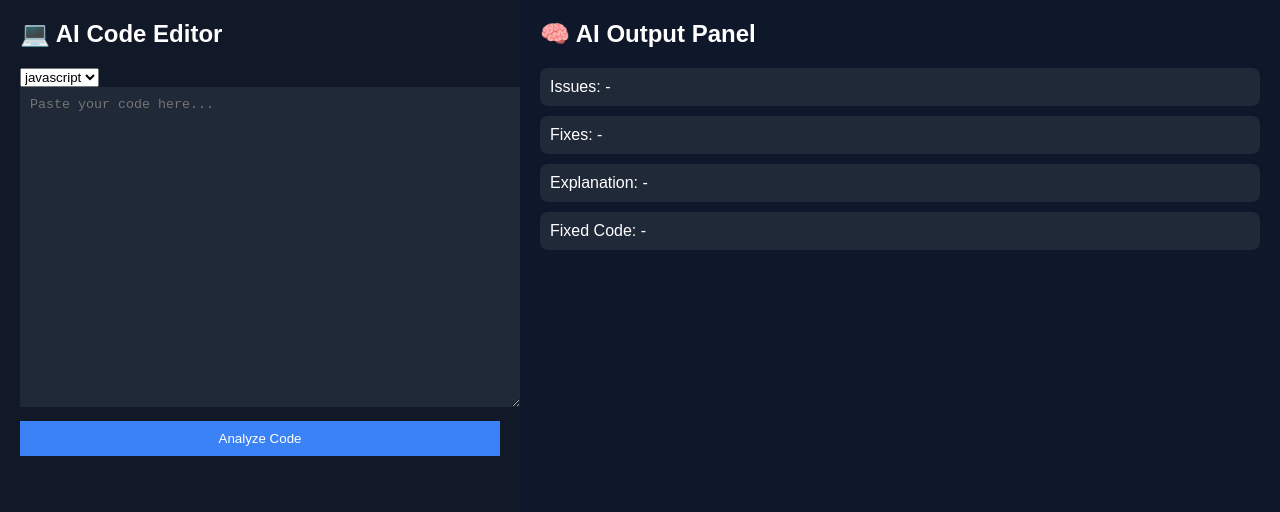
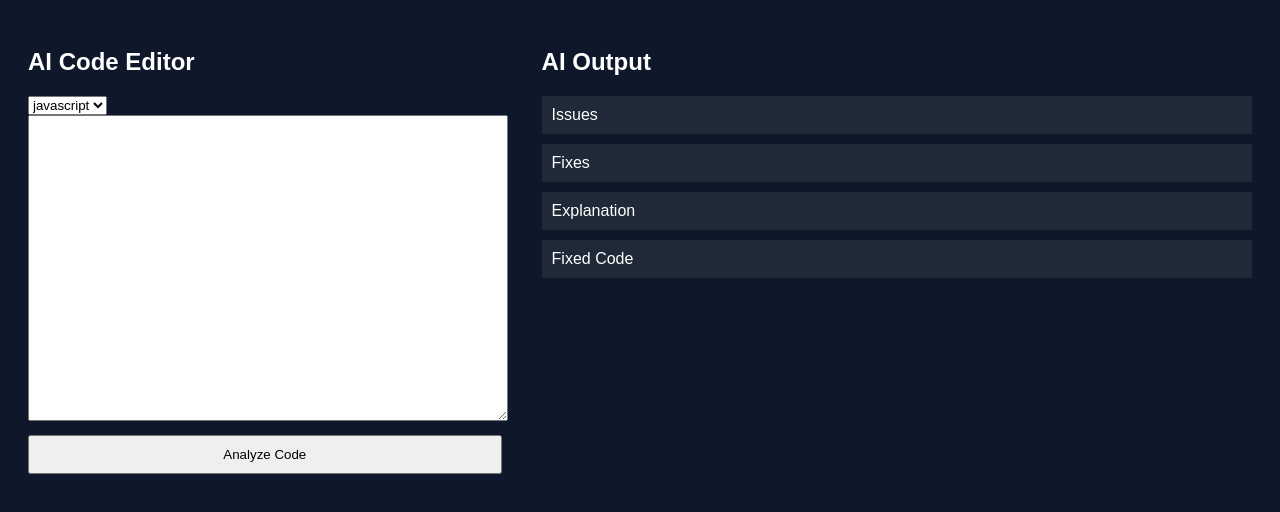
Before and after one commit to saifihaji3765-cmd/AI-Programming-Ecosystem-, a website: page public/index.html in a window 1280 px wide. Drawn offline with Linux system fonts and the light colour scheme.

Commit message:
Update index.html

```diff
--- a/public/index.html
+++ b/public/index.html
@@ -1,64 +1,20 @@
 <!DOCTYPE html>
 <html>
 <head>
-  <title>AI Dev Mentor Ultra</title>
+  <title>AI Code Debugger Pro</title>
   <style>
-    body {
-      margin: 0;
-      font-family: Arial;
-      background: #0f172a;
-      color: white;
-      display: flex;
-      height: 100vh;
-    }
-
-    .left {
-      width: 40%;
-      padding: 20px;
-      background: #111827;
-    }
-
-    .right {
-      width: 60%;
-      padding: 20px;
-      overflow-y: scroll;
-    }
-
-    textarea {
-      width: 100%;
-      height: 300px;
-      background: #1f2937;
-      color: white;
-      border: none;
-      padding: 10px;
-    }
-
-    button {
-      width: 100%;
-      padding: 10px;
-      margin-top: 10px;
-      background: #3b82f6;
-      color: white;
-      border: none;
-      cursor: pointer;
-    }
-
-    .box {
-      background: #1f2937;
-      padding: 10px;
-      margin-bottom: 10px;
-      border-radius: 8px;
-    }
-
-    h2 {
-      margin-top: 0;
-    }
+    body { font-family: Arial; background:#0f172a; color:white; display:flex; }
+    .left { width:40%; padding:20px; }
+    .right { width:60%; padding:20px; }
+    textarea { width:100%; height:300px; }
+    button { width:100%; padding:10px; margin-top:10px; }
+    .box { background:#1f2937; padding:10px; margin-bottom:10px; }
   </style>
 </head>
 <body>
 
 <div class="left">
-  <h2>💻 AI Code Editor</h2>
+  <h2>AI Code Editor</h2>
 
   <select id="lang">
     <option>javascript</option>
@@ -67,22 +23,22 @@
     <option>cpp</option>
   </select>
 
-  <textarea id="code" placeholder="Paste your code here..."></textarea>
+  <textarea id="code"></textarea>
 
-  <button onclick="analyze()">Analyze Code</button>
+  <button onclick="run()">Analyze Code</button>
 </div>
 
 <div class="right">
-  <h2>🧠 AI Output Panel</h2>
+  <h2>AI Output</h2>
 
-  <div class="box" id="issues">Issues: -</div>
-  <div class="box" id="fixes">Fixes: -</div>
-  <div class="box" id="explanation">Explanation: -</div>
-  <div class="box" id="fullcode">Fixed Code: -</div>
+  <div class="box" id="issues">Issues</div>
+  <div class="box" id="fixes">Fixes</div>
+  <div class="box" id="explanation">Explanation</div>
+  <div class="box" id="fixed">Fixed Code</div>
 </div>
 
 <script>
-async function analyze() {
+async function run() {
   let code = document.getElementById("code").value;
   let language = document.getElementById("lang").value;
 
@@ -95,16 +51,16 @@ async function analyze() {
   let data = await res.json();
 
   document.getElementById("issues").innerText =
-    "Issues: " + (data.issues?.join("\n") || "None");
+    "Issues:\n" + (data.issues?.join("\n") || "None");
 
   document.getElementById("fixes").innerText =
-    "Fixes: " + (data.fixes?.join("\n") || "None");
+    "Fixes:\n" + (data.fixes?.join("\n") || "None");
 
   document.getElementById("explanation").innerText =
-    "Explanation: " + (data.explanation?.join("\n") || "None");
+    "Explanation:\n" + (data.explanation?.join("\n") || "None");
 
-  document.getElementById("fullcode").innerText =
-    "Fixed Code: " + (data.fixedCode || "Not generated yet");
+  document.getElementById("fixed").innerText =
+    "Fixed Code:\n" + (data.fixedCode || "Not generated");
 }
 </script>
 
```
